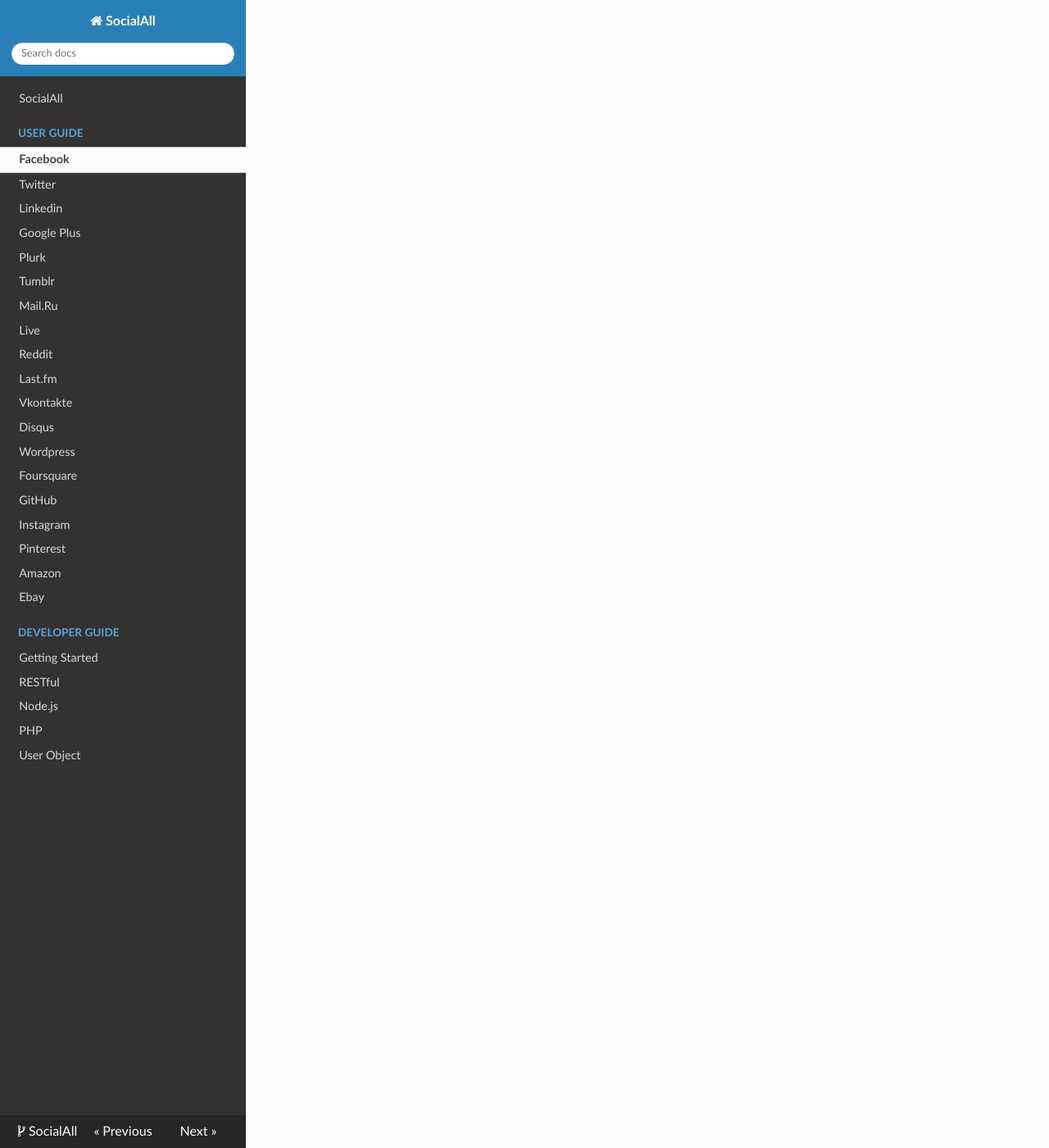
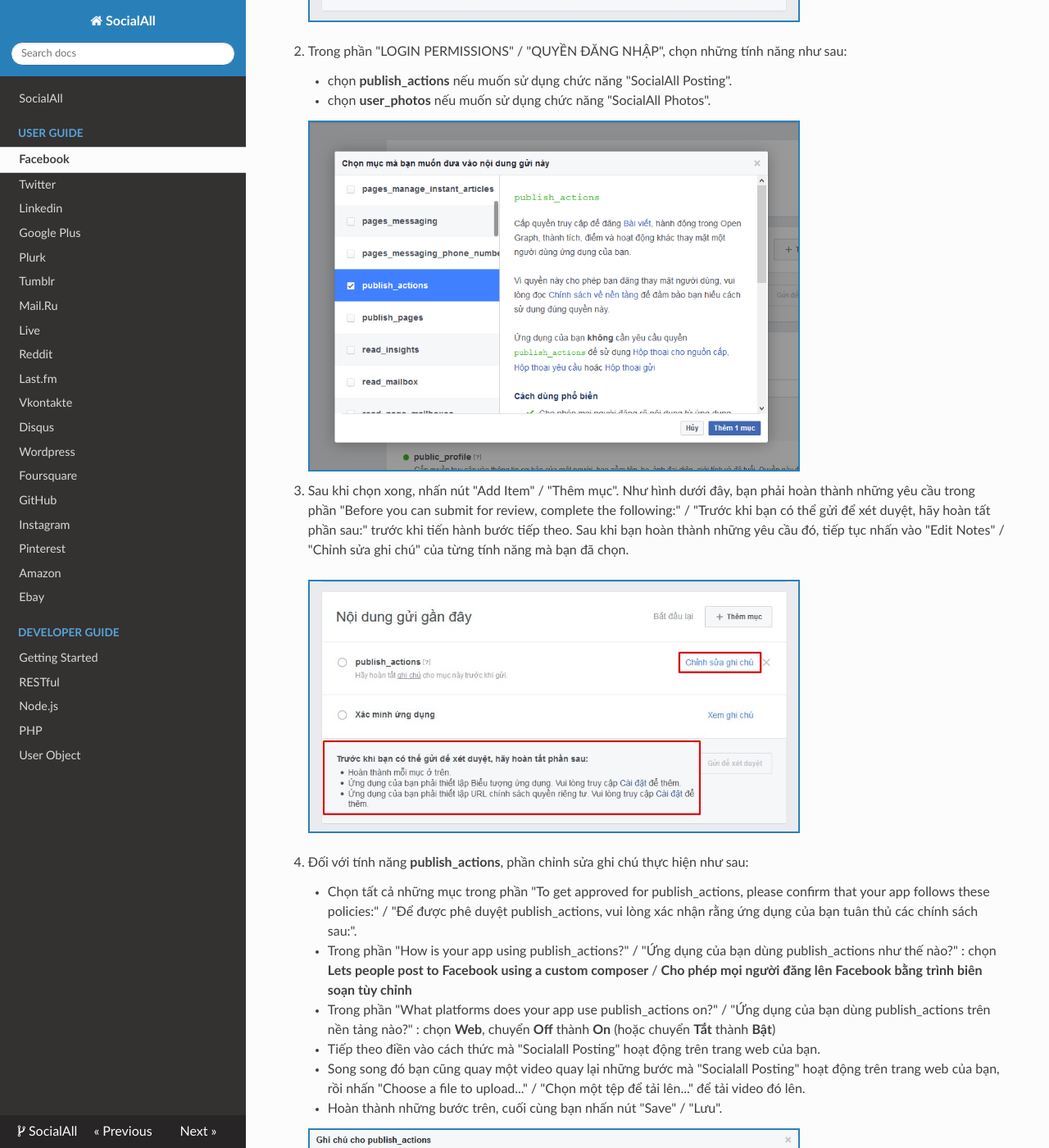
Before and after one commit to nhvu1988/socialall-docs-vi, an MkDocs documentation site: the page built from docs/user-guide/facebook.md, in a window 1280 px wide and 1400 px high, scrolled down 3217 px. Shown: the whole window at 82% size. Built offline with MkDocs 1.6.1, drawn with Linux system fonts in a browser that asks for light colours; nearby versions of some CDN libraries; old or Windows-style settings are respelled for this version of MkDocs; some of the changed text lies outside the part shown.

Commit message:
Update facebook and pinterest docs

```diff
--- a/docs/user-guide/facebook.md
+++ b/docs/user-guide/facebook.md
@@ -5,34 +5,63 @@ __Video: Các bước để thiết lập một ứng dụng Facebook__
 __Để tạo một ứng dụng trên Facebook, hãy làm theo các bước sau:__
 
 1. Đăng nhập vào [Facebook](http://www.facebook.com) và đi đến trang [Facebook Developer Page](https://developers.facebook.com/quickstarts/?platform=web) để tạo ứng dụng.
-2. Điền các thông tin cần thiết và nhấn nút "Create New Facebook App ID".
+2. Điền các thông tin cần thiết và nhấn nút "Create New Facebook App ID" / "Tạo ID ứng dụng Facebook mới".
     <div class="soclall-br"></div>
     ![Facebook : Create App name](/img/facebook-1-create-app-name.JPG)
     <div class="soclall-br"></div>
-3. Chọn bất kỳ một "Category" và nhấn nút "Create App ID".
+3. Chọn bất kỳ một "Category" / "Danh mục" và nhấn nút "Create App ID" / "Tạo ID ứng dụng".
     <div class="soclall-br"></div>
     ![Facebook : Select Any Category](/img/facebook-2-select-any-category.JPG)
     <div class="soclall-br"></div>
-4. Nhấn nút "Skip Quick Start" và đi đến trang "App Setting".
-5. Chọn mục "Settings", nhấn nút "+ Add Platform"  và điền theo các thông tin bên dưới:
-    * App Domains: __api2.socialall.io__
-    * Contact Email: __(your email)__
-    * Site URL: __https://api2.socialall.io/callback__
+4. Nhấn nút "Skip Quick Start" và đi đến trang quản lí ứng dụng.
+5. Chọn mục "Settings" / "Cài đặt", nhấn nút "+ Add Platform" / "+ Thêm Nền tảng" ---> chọn "Website" / "Trang web" ---> điền theo các thông tin bên dưới:
+    * App Domains / Miền ứng dụng: __api2.socialall.io__
+    * Site URL / URL trang web: __https://api2.socialall.io/callback__
 
     ![Facebook : Setting Page](/img/facebook-3-setting-page.JPG)
     <div class="soclall-br"></div>
 
-6. Sau khi hoàn thành, nhấn nút "Save Changes".
-7. Chọn mục "Status & Review", và tại thẻ "Status", chuyển "No" sang "Yes" ở ô đầu tiên.
+6. Sau khi hoàn thành, nhấn nút "Save Changes" / "Lưu thay đổi".
+7. Chọn mục "App Review" / "Xét duyệt ứng dụng", và tại mục đầu tiên, nhấn vào nút để chuyển "O" sang "I" (hoặc chuyển "No" sang "Yes").
     <div class="soclall-br"></div>
     ![Facebook : Status Page](/img/facebook-4-status-page.jpg)
     <div class="soclall-br"></div>
-8. Tại trang "Settings", bạn có thể thấy "App ID" và "App Secret". Để có thể lấy "App Secret", bạn nhấn nút "Show" ---> điền vào Mật khẩu của tài khoản Facebook của bạn.
+8. Tại trang "Settings" / "Cài đặt", bạn có thể thấy "App ID" / "ID ứng dụng" và "App Secret" / "Khóa ứng dụng". Để có thể lấy "App Secret" / "Khóa ứng dụng", bạn nhấn nút "Show" / "Hiển thị" ---> điền vào Mật khẩu của tài khoản Facebook của bạn.
     <div class="soclall-br"></div>
     ![Facebook : Get Api](/img/facebook-5-get-api.jpg)
     <div class="soclall-br"></div>
-9. Tại trang SocialAll, bạn chọn tab "Networks" ---> chọn "Facebook" ---> bạn chép "App ID", "App Secret" và điền vào như hình bên dưới:
+9. Tại trang SocialAll, bạn chọn tab "Networks" ---> chọn "Facebook" ---> bạn chép "App ID" / "ID ứng dụng", "App Secret" / "Khóa ứng dụng" và điền vào như hình bên dưới:
     <div class="soclall-br"></div>
     ![Facebook : Config Api](/img/facebook-6-config-api.jpg)
     <div class="soclall-br"></div>
 10. Sau cùng, bạn nhấn nút "Save".
+
+__Cách để gửi bản xét duyệt những tính năng không có sẵn trong ứng dụng Facebook:__
+
+1. Tại trang "Facebook Developer", chọn ứng dụng Facebook mà bạn muốn thêm tính năng để xét duyệt. Sau đó, chọn mục "App Review" / "Xét duyệt ứng dụng" ---> Trong mục "Submit Items for Approval" / "Nộp các mục để duyệt", nhấn nút "Start a Submission" / "Bắt đầu gửi".
+    <div class="soclall-br"></div>
+    ![Facebook : Start Review](/img/facebook-7-start-review.jpg)
+    <div class="soclall-br"></div>
+2. Trong phần "LOGIN PERMISSIONS" / "QUYỀN ĐĂNG NHẬP", chọn những tính năng như sau:
+    * chọn __publish_actions__ nếu muốn sử dụng chức năng "SocialAll Posting".
+    * chọn __user_photos__ nếu muốn sử dụng chức năng "SocialAll Photos".
+
+    ![Facebook : Select Action](/img/facebook-8-select-action.jpg)
+    <div class="soclall-br"></div>
+
+3. Sau khi chọn xong, nhấn nút "Add Item" / "Thêm mục". Như hình dưới đây, bạn phải hoàn thành những yêu cầu trong phần "Before you can submit for review, complete the following:" / "Trước khi bạn có thể gửi để xét duyệt, hãy hoàn tất phần sau:" trước khi tiến hành bước tiếp theo. Sau khi bạn hoàn thành những yêu cầu đó, tiếp tục nhấn vào "Edit Notes" / "Chỉnh sửa ghi chú" của từng tính năng mà bạn đã chọn.
+    <div class="soclall-br"></div>
+    ![Facebook : Review Settings](/img/facebook-9-review-settings.jpg)
+    <div class="soclall-br"></div>
+4. Đối với tính năng __publish_actions__, phần chỉnh sửa ghi chú thực hiện như sau:
+    * Chọn tất cả những mục trong phần "To get approved for publish_actions, please confirm that your app follows these policies:" / "Để được phê duyệt publish_actions, vui lòng xác nhận rằng ứng dụng của bạn tuân thủ các chính sách sau:".
+    * Trong phần "How is your app using publish_actions?" / "Ứng dụng của bạn dùng publish_actions như thế nào?" : chọn __Lets people post to Facebook using a custom composer__ / __Cho phép mọi người đăng lên Facebook bằng trình biên soạn tùy chỉnh__
+    * Trong phần "What platforms does your app use publish_actions on?" / "Ứng dụng của bạn dùng publish_actions trên nền tảng nào?" : chọn __Web__, chuyển __Off__ thành __On__ (hoặc chuyển __Tắt__ thành __Bật__)
+    * Tiếp theo điền vào cách thức mà "Socialall Posting" hoạt động trên trang web của bạn.
+    * Song song đó bạn cũng quay một video quay lại những bước mà "Socialall Posting" hoạt động trên trang web của bạn, rồi nhấn "Choose a file to upload..." / "Chọn một tệp để tải lên..." để tải video đó lên.
+    * Hoàn thành những bước trên, cuối cùng bạn nhấn nút "Save" / "Lưu".
+
+    ![Facebook : Edit Notes of publish_actions](/img/facebook-10-publish-edit-notes.jpg)
+    <div class="soclall-br"></div>
+
+5. Để gửi bản xét duyệt này, bạn nhấn nút "Submit For Review" / "Gửi để xét duyệt".
```
Also changed, not shown: docs/user-guide/pinterest.md (+3 -0 lines), docs/img/facebook-1-create-app-name.JPG, docs/img/facebook-10-publish-edit-notes.jpg (added), docs/img/facebook-2-select-any-category.JPG, docs/img/facebook-3-setting-page.JPG, docs/img/facebook-4-status-page.jpg, docs/img/facebook-5-get-api.jpg, docs/img/facebook-7-start-review.jpg (added), docs/img/facebook-8-select-action.jpg (added), docs/img/facebook-9-review-settings.jpg (added), docs/img/pin-5-config-api.png (added).
